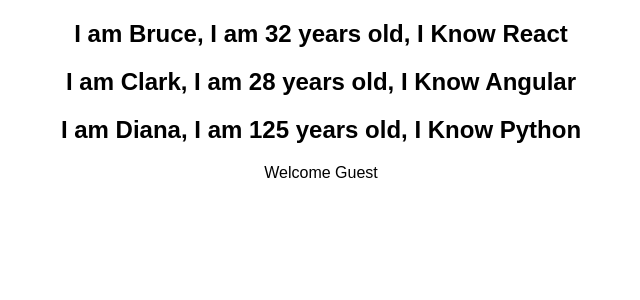
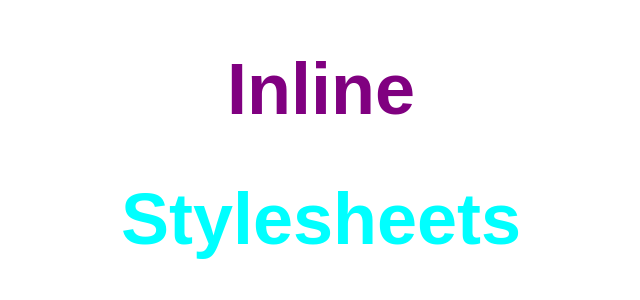
Before and after one commit to Meetkamal256/Learn-react-js, a React (Create React App) app in the folder hello-world/: page / in a window 1280 px wide. Shown: the top 300 px of the page, without its empty margins (319-959 px from the left). Built offline with nearby package versions, Linux system fonts and the light colour scheme.

Commit message:
styling and css basics

```diff
--- a/hello-world/src/App.js
+++ b/hello-world/src/App.js
@@ -13,14 +13,18 @@
 import ChildComponent from './components/ChildComponent';
 import UserGreeting from './components/UserGreeting';
 import NameList from './components/NameList';
+import Stylesheet from './components/Stylesheet';
+import Inline from './components/Inline'
 
 
 class App extends Component {
   render() {
     return (
       <div className="App">
-        <NameList></NameList>
-        <UserGreeting></UserGreeting>
+        <Inline />
+        <Stylesheet primary = {true} />
+        {/* <NameList></NameList>
+        <UserGreeting></UserGreeting> */}
         {/* <ParentComponent /> */}
         {/* <EventBind /> */}
         {/* <ClassClick /> */}
--- /dev/null
+++ b/hello-world/src/components/Inline.js
@@ -0,0 +1,13 @@
+import React from 'react'
+
+function Inline() {
+    const heading = {
+        fontSize: '72px',
+        color: 'purple'
+    }
+  return (
+    <h1 style={heading}>Inline</h1>
+  )
+}
+
+export default Inline
--- /dev/null
+++ b/hello-world/src/components/Stylesheet.js
@@ -0,0 +1,11 @@
+import React from 'react'
+import './myStyles.css'
+
+function Stylesheet(props) {
+    let className = props.primary ? 'primary' : ''
+  return (
+<h1 className={`${className} font-xl`}>Stylesheets</h1>
+  )
+}
+
+export default Stylesheet
--- /dev/null
+++ b/hello-world/src/components/myStyles.css
@@ -0,0 +1,7 @@
+.primary {
+    color: cyan;
+}
+
+.font-xl {
+    font-size: 72px;
+}
```
Also changed, not shown: hello-world/package.json (line endings or trailing spaces).
